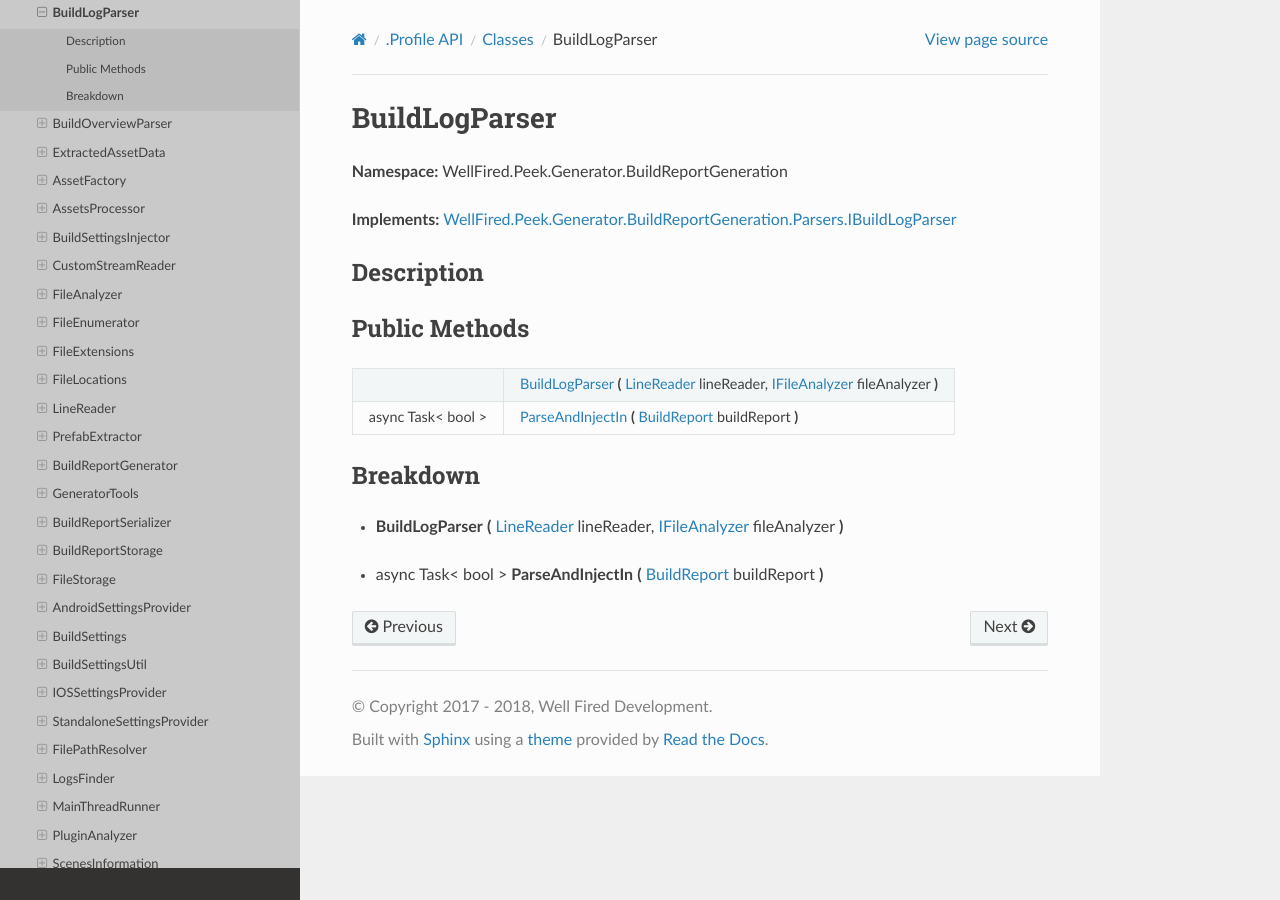
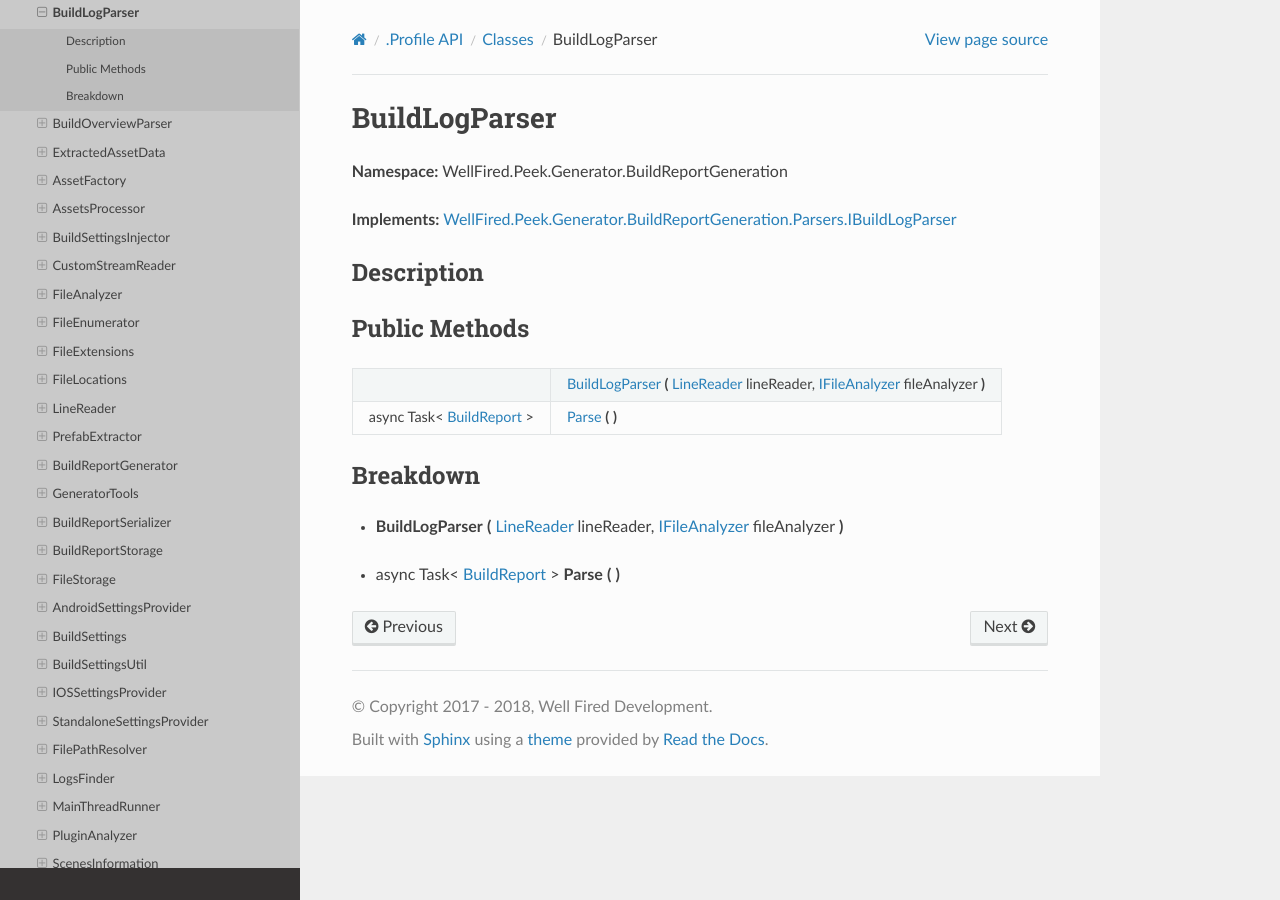
Before and after one commit to WellFiredDevelopment/dotPeekDocumentation, a Sphinx documentation site: the page built from sphinx/source/api/classes/class_wellfired_peek_generator_buildreportgeneration_parsers_buildlogparser.rst, in a window 1280 px wide. Built offline with Sphinx 7.4.7 and the Read the Docs theme 2.0.0, drawn with Linux system fonts in a browser that asks for light colours.

Commit message:
AutoBuildDocumentation

```diff
--- a/sphinx/source/api/classes/class_wellfired_peek_generator_buildreportgeneration_parsers_buildlogparser.rst
+++ b/sphinx/source/api/classes/class_wellfired_peek_generator_buildreportgeneration_parsers_buildlogparser.rst
@@ -16,11 +16,11 @@ Description
 Public Methods
 ---------------
 
-+---------------------+----------------------------------------------------------------------------------------------------------------------------------------------------------------------------------------------------------------------------------------------------------------------------------------------------------------------------------------------------------------------+
-|                     |:ref:`BuildLogParser<classwellfired_peek_generator_buildreportgeneration_parsers_buildlogparser_1a125c33844961b02ed64b08a5136f726b>` **(** :ref:`LineReader<classwellfired_peek_generator_buildreportgeneration_utils_linereader>` lineReader, :ref:`IFileAnalyzer<interfacewellfired_peek_generator_buildreportgeneration_utils_ifileanalyzer>` fileAnalyzer **)**   |
-+---------------------+----------------------------------------------------------------------------------------------------------------------------------------------------------------------------------------------------------------------------------------------------------------------------------------------------------------------------------------------------------------------+
-|async Task< bool >   |:ref:`ParseAndInjectIn<classwellfired_peek_generator_buildreportgeneration_parsers_buildlogparser_1a39b4b6c819784522e51c5ad343c507c4>` **(** :ref:`BuildReport<classwellfired_peek_model_buildreport>` buildReport **)**                                                                                                                                              |
-+---------------------+----------------------------------------------------------------------------------------------------------------------------------------------------------------------------------------------------------------------------------------------------------------------------------------------------------------------------------------------------------------------+
++--------------------------------------------------------------------------+----------------------------------------------------------------------------------------------------------------------------------------------------------------------------------------------------------------------------------------------------------------------------------------------------------------------------------------------------------------------+
+|                                                                          |:ref:`BuildLogParser<classwellfired_peek_generator_buildreportgeneration_parsers_buildlogparser_1a125c33844961b02ed64b08a5136f726b>` **(** :ref:`LineReader<classwellfired_peek_generator_buildreportgeneration_utils_linereader>` lineReader, :ref:`IFileAnalyzer<interfacewellfired_peek_generator_buildreportgeneration_utils_ifileanalyzer>` fileAnalyzer **)**   |
++--------------------------------------------------------------------------+----------------------------------------------------------------------------------------------------------------------------------------------------------------------------------------------------------------------------------------------------------------------------------------------------------------------------------------------------------------------+
+|async Task< :ref:`BuildReport<classwellfired_peek_model_buildreport>` >   |:ref:`Parse<classwellfired_peek_generator_buildreportgeneration_parsers_buildlogparser_1a0ac92dc50335883c6e99186a335dc6dc>` **(**  **)**                                                                                                                                                                                                                              |
++--------------------------------------------------------------------------+----------------------------------------------------------------------------------------------------------------------------------------------------------------------------------------------------------------------------------------------------------------------------------------------------------------------------------------------------------------------+
 
 Breakdown
 ----------
@@ -29,6 +29,6 @@ Breakdown
 
 -  **BuildLogParser** **(** :ref:`LineReader<classwellfired_peek_generator_buildreportgeneration_utils_linereader>` lineReader, :ref:`IFileAnalyzer<interfacewellfired_peek_generator_buildreportgeneration_utils_ifileanalyzer>` fileAnalyzer **)**
 
-.. _classwellfired_peek_generator_buildreportgeneration_parsers_buildlogparser_1a39b4b6c819784522e51c5ad343c507c4:
+.. _classwellfired_peek_generator_buildreportgeneration_parsers_buildlogparser_1a0ac92dc50335883c6e99186a335dc6dc:
 
-- async Task< bool > **ParseAndInjectIn** **(** :ref:`BuildReport<classwellfired_peek_model_buildreport>` buildReport **)**
+- async Task< :ref:`BuildReport<classwellfired_peek_model_buildreport>` > **Parse** **(**  **)**
```
Also changed, not shown: sphinx/source/api/interfaces/interface_wellfired_peek_generator_buildreportgeneration_parsers_ibuildlogparser.rst (+5 -5 lines).
